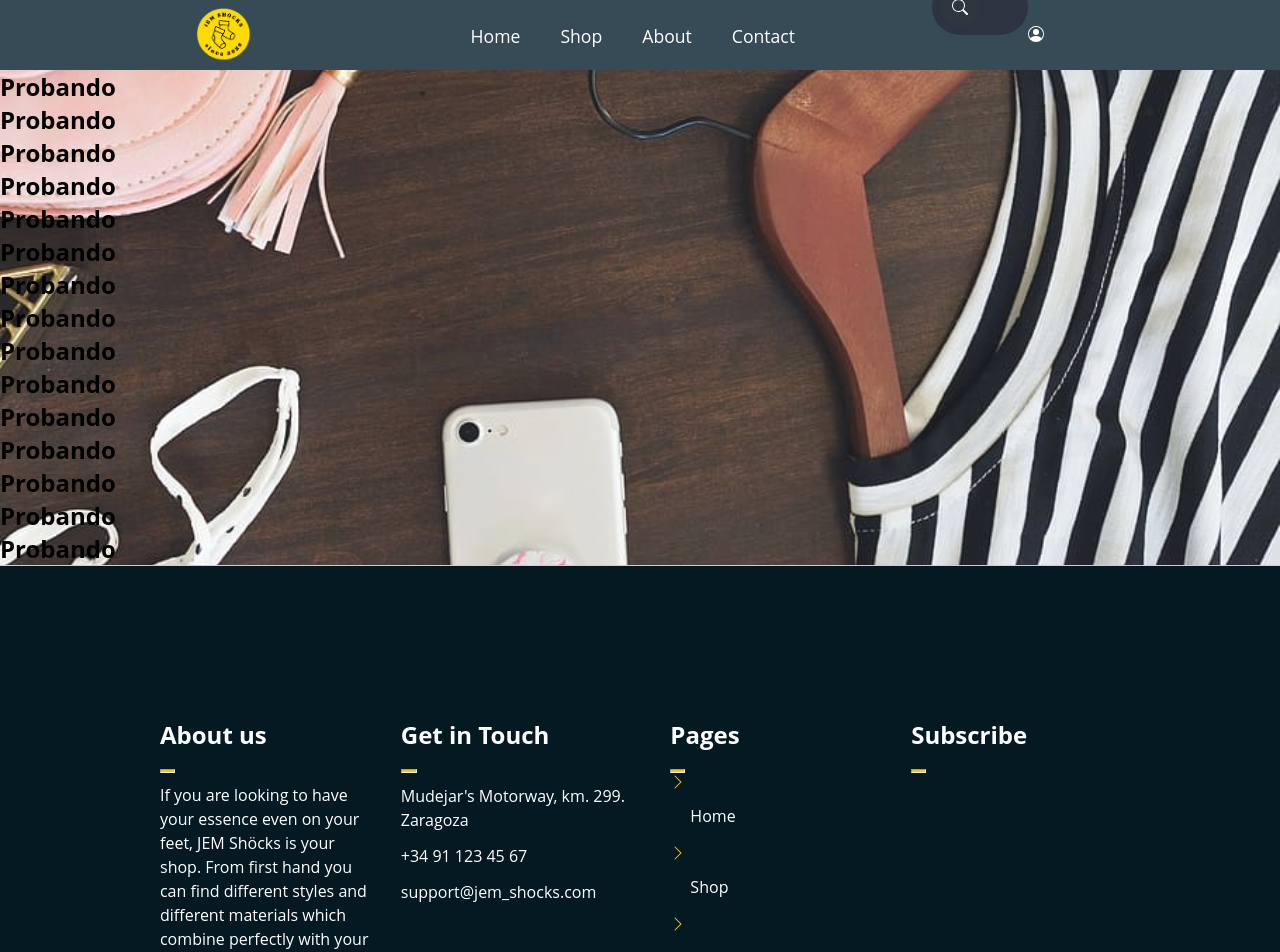
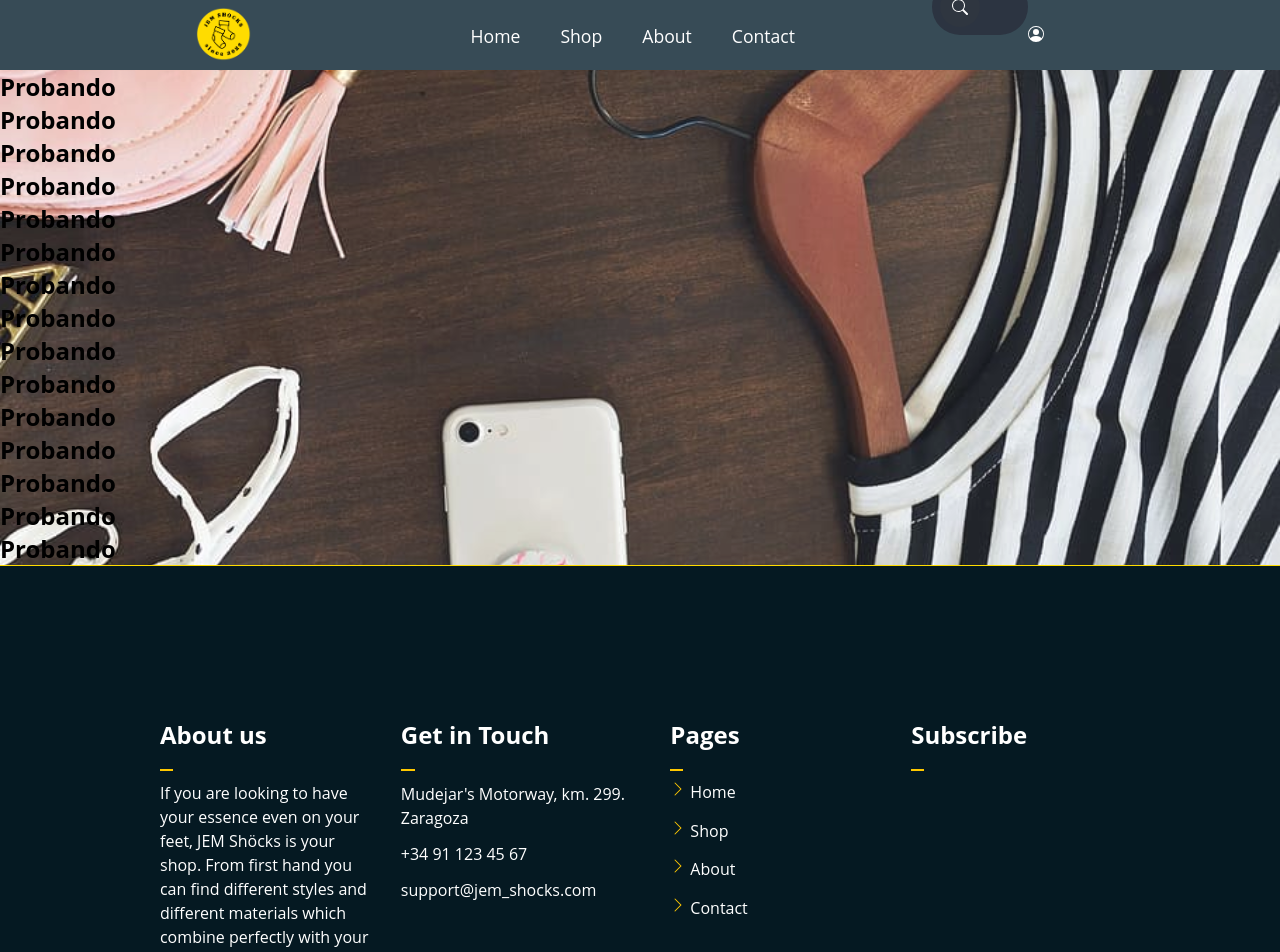
Before and after one commit to Yorrryiii/JEM_Shocks, a React (Create React App) app in the folder jem_shocks/: page /JEM_SHOCKS in a window 1280 px wide. Shown: the top 952 px of the page. Built offline with nearby package versions, Linux system fonts and the light colour scheme; a web font is replaced by a local one.

Commit message:
no message

```diff
--- a/jem_shocks/src/components/Footer.jsx
+++ b/jem_shocks/src/components/Footer.jsx
@@ -26,22 +26,30 @@ export class Footer extends Component {
                         <td id='Pages'>
                             <h2>Pages</h2>
                             <hr />
+                            <div id='LinksPaginas'>
                                 <svg xmlns="http://www.w3.org/2000/svg" width="16" height="16" fill="currentColor" class="bi bi-chevron-right" viewBox="0 0 16 16">
                                     <path fill-rule="evenodd" d="M4.646 1.646a.5.5 0 0 1 .708 0l6 6a.5.5 0 0 1 0 .708l-6 6a.5.5 0 0 1-.708-.708L10.293 8 4.646 2.354a.5.5 0 0 1 0-.708z" />
                                 </svg>
                                 <li>Home</li>
+                            </div>
+                            <div id='LinksPaginas'>
                                 <svg xmlns="http://www.w3.org/2000/svg" width="16" height="16" fill="currentColor" class="bi bi-chevron-right" viewBox="0 0 16 16">
                                     <path fill-rule="evenodd" d="M4.646 1.646a.5.5 0 0 1 .708 0l6 6a.5.5 0 0 1 0 .708l-6 6a.5.5 0 0 1-.708-.708L10.293 8 4.646 2.354a.5.5 0 0 1 0-.708z" />
                                 </svg>
                                 <li>Shop</li>
+                            </div>
+                            <div id='LinksPaginas'>
                                 <svg xmlns="http://www.w3.org/2000/svg" width="16" height="16" fill="currentColor" class="bi bi-chevron-right" viewBox="0 0 16 16">
                                     <path fill-rule="evenodd" d="M4.646 1.646a.5.5 0 0 1 .708 0l6 6a.5.5 0 0 1 0 .708l-6 6a.5.5 0 0 1-.708-.708L10.293 8 4.646 2.354a.5.5 0 0 1 0-.708z" />
                                 </svg>
                                 <li>About</li>
+                            </div>
+                            <div id='LinksPaginas'>
                                 <svg xmlns="http://www.w3.org/2000/svg" width="16" height="16" fill="currentColor" class="bi bi-chevron-right" viewBox="0 0 16 16">
                                     <path fill-rule="evenodd" d="M4.646 1.646a.5.5 0 0 1 .708 0l6 6a.5.5 0 0 1 0 .708l-6 6a.5.5 0 0 1-.708-.708L10.293 8 4.646 2.354a.5.5 0 0 1 0-.708z" />
                                 </svg>
                                 <li>Contact</li>
+                            </div>
                         </td>
                         <td id='Subscribe'>
                             <h2>Subscribe</h2>
--- a/jem_shocks/src/components/styles/Footer.css
+++ b/jem_shocks/src/components/styles/Footer.css
@@ -41,17 +41,28 @@
     height: 2px;
     /* Pintamos la linea de color amarillo */
     background-color: #ffc800;
+    border: none;
 }
 
 #footer li{
     margin-top: 5%;
     margin-bottom: 8%;
+    /* margin-left: 2%; */
     padding: 0px 0px 0px 20px;
     list-style: none;
+    justify-content: center;
+}
+
+#LinksPaginas{
+    /* Centramos los elementos */
+    align-items: center;
+
 }
 
 #footer svg{
     fill: #ffc800;
+    opacity: 1;
+    float: left;
 }
 
 
```
Lines whose indentation alone changed are shown as unchanged.
